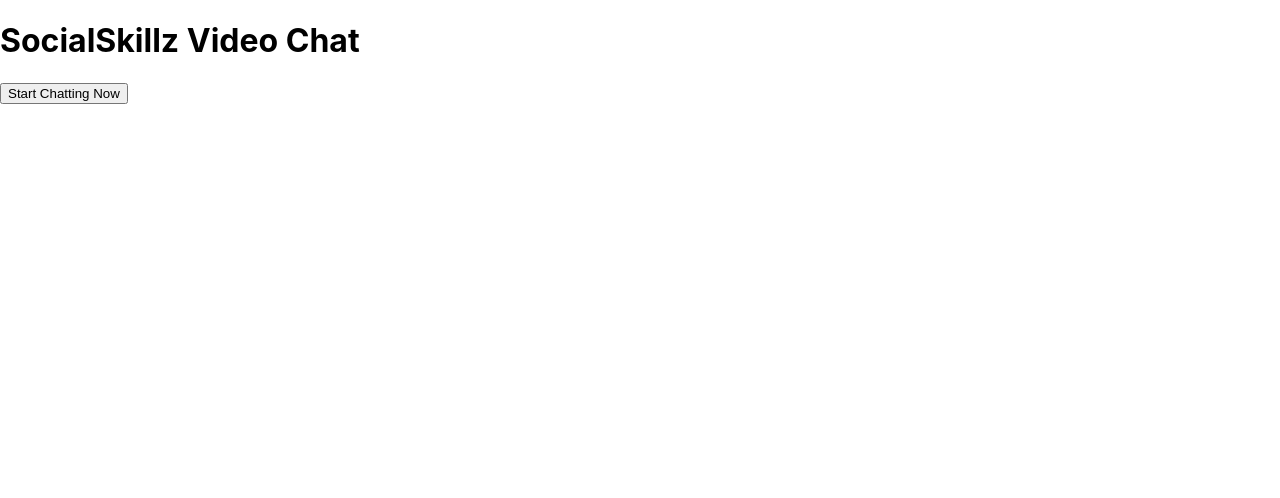
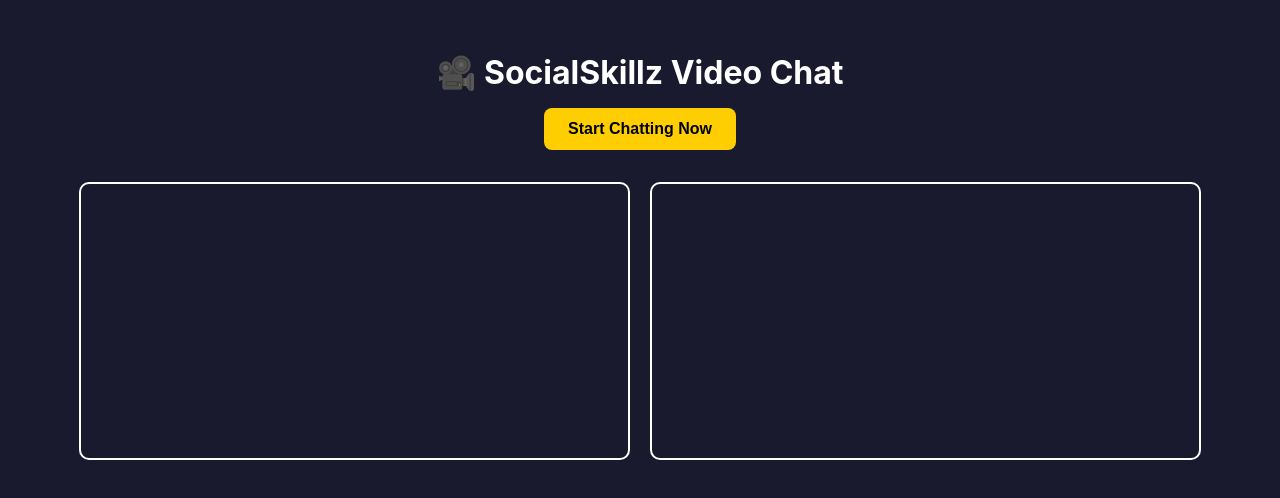
Before and after one commit to krisna-py/socialskillz_frontend, a React (Create React App) app: page / in a window 1280 px wide. Shown: the top 498 px of the page. Built offline with nearby package versions, Linux system fonts and the light colour scheme; no server answers.

Commit message:
Fix duplicate video ref and finalize frontend

```diff
--- a/src/App.js
+++ b/src/App.js
@@ -1,7 +1,7 @@
 import React, { useEffect, useRef, useState } from "react";
 import io from "socket.io-client";
 
-const socket = io("https://your-signaling-server-url.onrender.com"); // Replace with your actual signaling server URL
+const socket = io("https://socialskillz-server.onrender.com"); // Replace with your deployed signaling server URL
 
 export default function App() {
   const localVideoRef = useRef(null);
@@ -13,11 +13,14 @@
     iceServers: [{ urls: "stun:stun.l.google.com:19302" }],
   };
 
-  // ✅ Step 1: Safely get user's media after mount
+  // ✅ Get local video stream on mount
   useEffect(() => {
     const startMedia = async () => {
       try {
-        const stream = await navigator.mediaDevices.getUserMedia({ video: true, audio: true });
+        const stream = await navigator.mediaDevices.getUserMedia({
+          video: true,
+          audio: true,
+        });
         if (localVideoRef.current) {
           localVideoRef.current.srcObject = stream;
         }
@@ -29,7 +32,7 @@
     startMedia();
   }, []);
 
-  // ✅ Step 2: Set up signaling & WebRTC
+  // ✅ Handle signaling and peer connection
   useEffect(() => {
     socket.on("joined", async ({ roomId, initiator }) => {
       const pc = new RTCPeerConnection(configuration);
@@ -82,19 +85,30 @@
     });
   }, [peerConnection]);
 
-  // ✅ Step 3: Simple button to join chat
   const joinChat = () => {
     socket.emit("join");
   };
 
   return (
-    <div className="App">
-      <h1>SocialSkillz Video Chat</h1>
-      <button onClick={joinChat}>
+    <div className="App" style={{ padding: "2rem", textAlign: "center", color: "white", backgroundColor: "#1a1a2e", minHeight: "100vh" }}>
+      <h1 style={{ fontSize: "2rem", marginBottom: "1rem" }}>🎥 SocialSkillz Video Chat</h1>
+      <button
+        onClick={joinChat}
+        style={{
+          backgroundColor: "#ffce00",
+          padding: "12px 24px",
+          fontSize: "16px",
+          fontWeight: "bold",
+          borderRadius: "8px",
+          border: "none",
+          cursor: "pointer",
+          marginBottom: "2rem",
+        }}
+      >
         {connected ? "Connected" : "Start Chatting Now"}
       </button>
 
-      <div className="video-container" style={{ display: "flex", gap: "20px", marginTop: "20px" }}>
+      <div className="video-container" style={{ display: "flex", justifyContent: "center", gap: "20px", flexWrap: "wrap" }}>
         <video
           ref={localVideoRef}
           autoPlay
```
